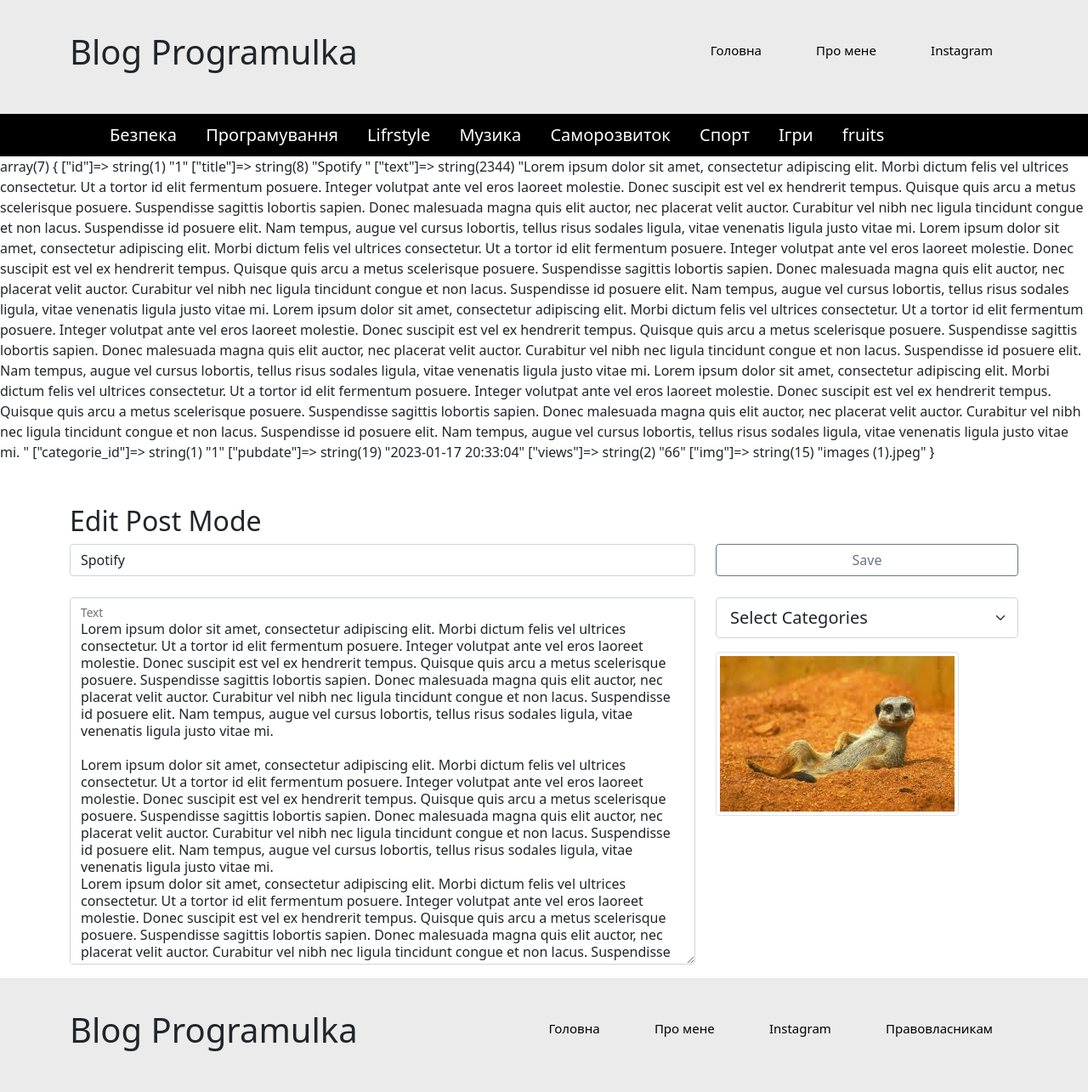
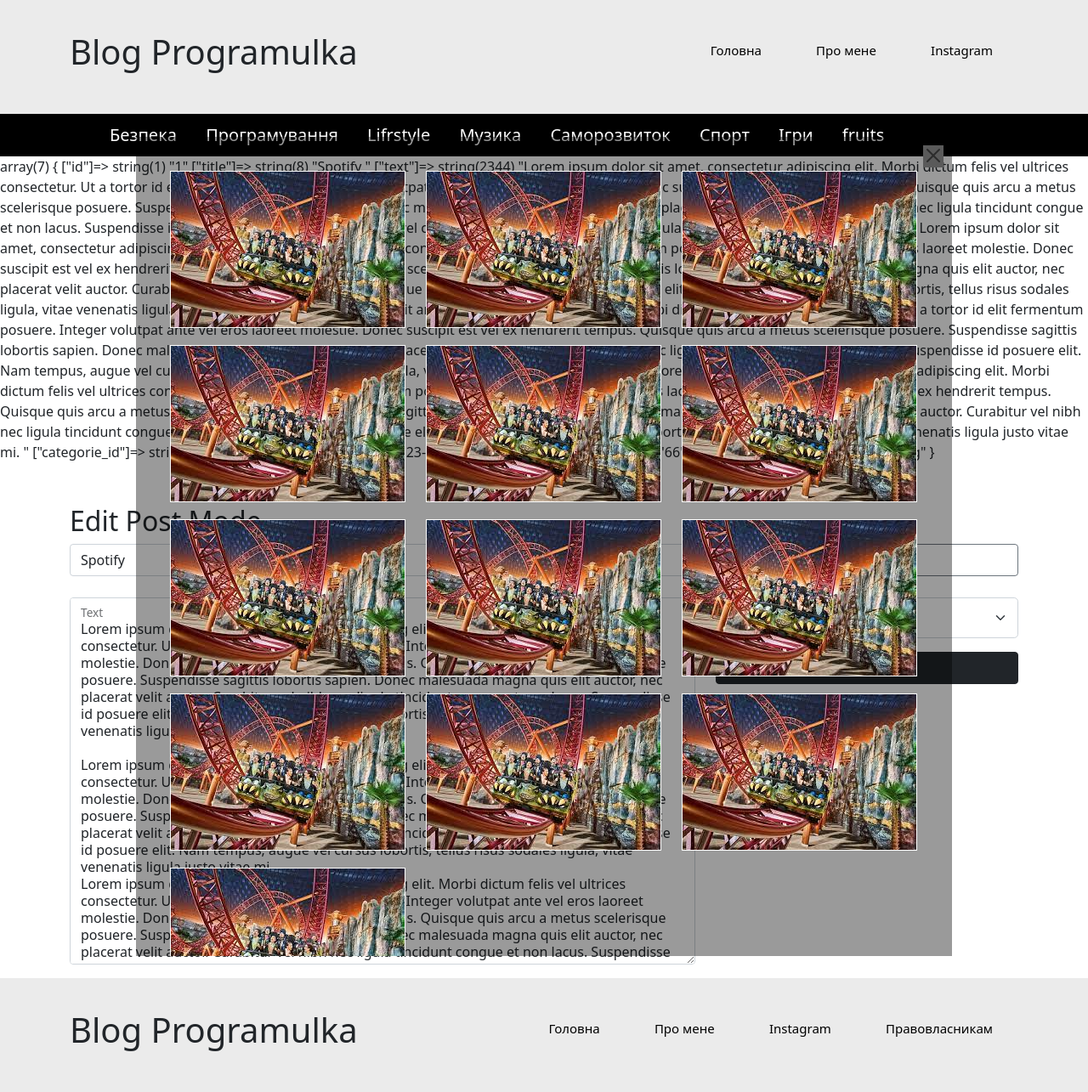
Before and after one commit to programulkaschool/BlogPHP, a PHP site: page /edit.php?id=1 in a window 1280 px wide. Shown: the whole page at 85% size. Run offline with PHP 8.4, Linux system fonts and the light colour scheme; data comes from the database, SQL or seed files in the repository.

Commit message:
add galere

```diff
--- a/admin.php
+++ b/admin.php
@@ -62,7 +62,7 @@ $warf = mysqli_query($connection, "SELECT * FROM `articles`");
 
                                 </td>
                                 <td style="text-align: center">
-                                    <a href="/edit.php?id=<?php echo $cot["id"]?>"><button class="btn btn-primary" type="submit">Edit</button></a>
+                                    <a href="/edit.php?id=<?php echo $cot["id"]?>" target="_blank"><button class="btn btn-primary" type="submit">Edit</button></a>
                                 </td>
                                 <td style="text-align: center"><button id_delete="<?php echo ($cot["id"]) ?>" type="button" class="btn-close delbtn" aria-label="Close"></button></td>
                             </tr>
--- a/css/style.css
+++ b/css/style.css
@@ -380,3 +380,36 @@ body {
 .content_left .form-floating>.txt-pst-descr {
     height: 27rem;
 }
+
+#galere {
+    position: fixed;
+    z-index: 999;
+    top: 50%;
+    left: 50%;
+    transform: translate(-50%, -50%);
+    width: 75%;
+    height: 75%;
+    background-color:rgba(0, 0, 0, 0.397);
+    overflow: auto;
+  }
+
+.close-container {
+    position: absolute;
+    top: 10px;
+    right: 10px;
+    background-color: #5a5a5a;
+    transition: all 0.3s ease-in-out;
+}
+
+.close-container:hover {
+    background-color: #797979;
+}
+
+.imgs {
+    padding: 30px;
+}
+
+.pht {
+    border: 1px solid #ffff;
+    margin: 10px;
+}
--- a/edit.php
+++ b/edit.php
@@ -45,7 +45,7 @@ if (mysqli_num_rows($articles_edit_post) <= 0) { ?>
 
                     <div class="edit_text_area">
                         <div class="form-floating">
-                            <textarea class="form-control txt-pst-descr" placeholder="Leave a comment here" id="floatingTextarea"><?php echo $articles_single_post["text"];?></textarea>
+                            <textarea class="form-control txt-pst-descr" placeholder="Leave a comment here" id="floatingTextarea"><?php echo $articles_single_post["text"]; ?></textarea>
                             <label for="floatingTextarea">Text</label>
                         </div>
                     </div>
@@ -60,21 +60,48 @@ if (mysqli_num_rows($articles_edit_post) <= 0) { ?>
 
                     <div>
                         <select class="form-select form-select-lg mb-3" aria-label=".form-select-lg example">
-                            <option selected>Select Categories</option>
 
                             <?php
+
                             foreach ($categories as $cat) {
+                                $sf = false;
+                                if ($articles_single_post["categorie_id"] === $cat["id"]) {
+                                    $sf = "selected";
+                                };
+                            ?>
+                                <option class="opt" <?php echo $sf; ?> value="<?php echo ($cat["id"]) ?>"><?php echo $cat["title"] ?></option>
 
-                            ?>
-                                <option class="opt" value="<?php echo ($cat["id"]) ?>"><?php echo $cat["title"] ?></option>
-
-                            <?php  }; ?>
+                            <?php }; ?>
 
                         </select>
                     </div>
 
-                    <div class="pst-img">
-                        <img class="img-thumbnail" src="/img/<?php echo $articles_single_post["img"]?>" alt="da">
+                    <div class="save_button mr-bm">
+
+                        <button type="button" class="btn btn-dark pht-edit">Edit photo</button>
+
+                    </div>
+
+                    <div id="galere">
+                        <div class="close-container">
+                            <button type="button" class="btn-close" aria-label="Close"></button>
+                        </div>
+
+                        <div class="imgs">
+                            <img class="pht" src="img/imag.jpeg" alt="">
+                            <img class="pht" src="img/imag.jpeg" alt="">
+                            <img class="pht" src="img/imag.jpeg" alt="">
+                            <img class="pht" src="img/imag.jpeg" alt="">
+                            <img class="pht" src="img/imag.jpeg" alt="">
+                            <img class="pht" src="img/imag.jpeg" alt="">
+                            <img class="pht" src="img/imag.jpeg" alt="">
+                            <img class="pht" src="img/imag.jpeg" alt="">
+                            <img class="pht" src="img/imag.jpeg" alt="">
+                            <img class="pht" src="img/imag.jpeg" alt="">
+                            <img class="pht" src="img/imag.jpeg" alt="">
+                            <img class="pht" src="img/imag.jpeg" alt="">
+                            <img class="pht" src="img/imag.jpeg" alt="">
+                        </div>
                     </div>
 
                 </section>
```
